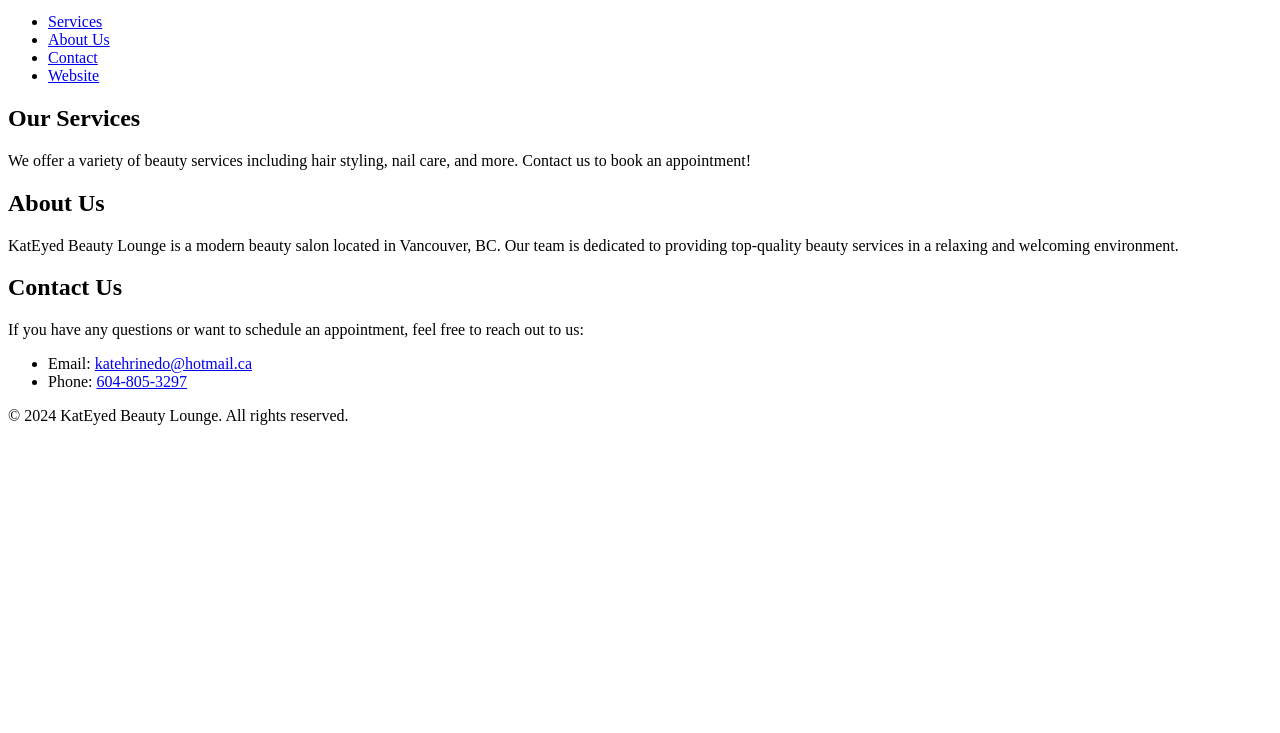
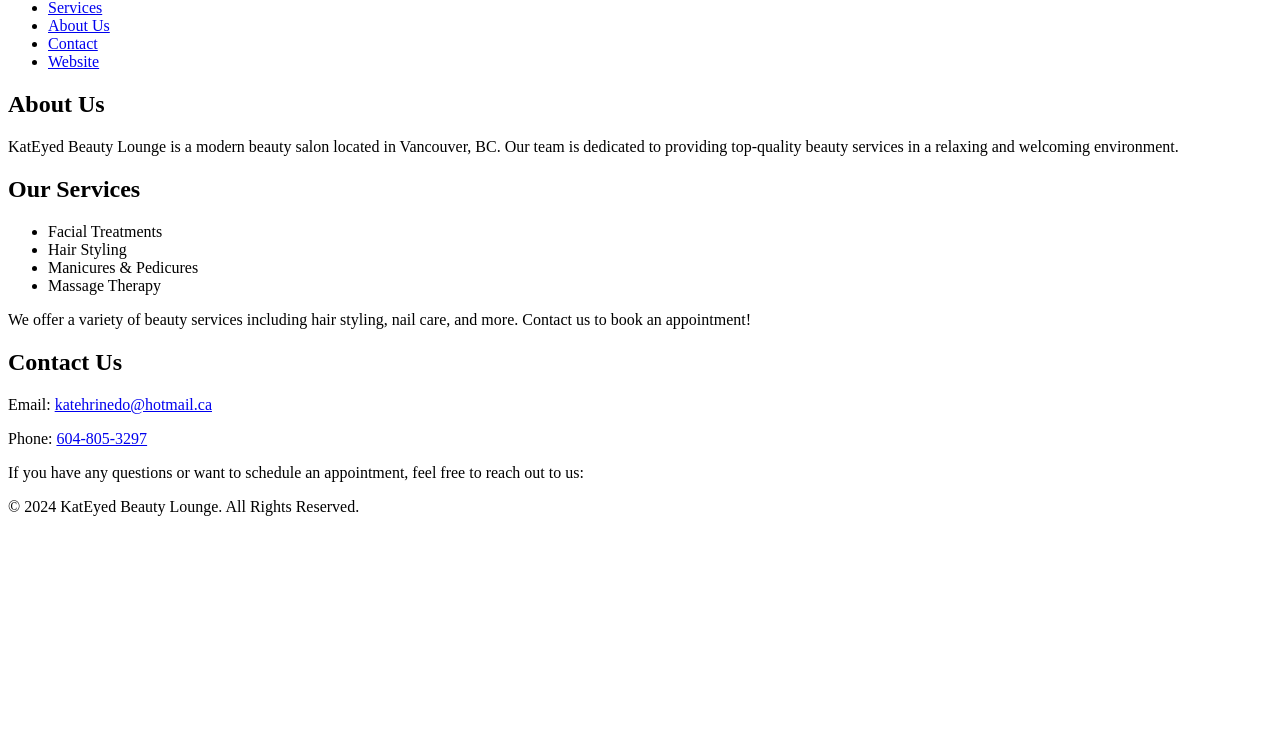
Before and after one commit to chris2677/KatEyed-Beauty-Lounge, a plain HTML site: page index.html in a window 1280 px wide. Shown: the part 67-800 px from the top of the page. Drawn offline with Linux system fonts and the light colour scheme.

Commit message:
Update index.html

```diff
--- a/index.html
+++ b/index.html
@@ -1,13 +1,12 @@
-<!DOCTYPE html>
-<html lang="en">
 <head>
     <meta charset="UTF-8">
     <meta name="viewport" content="width=device-width, initial-scale=1.0">
+    <meta http-equiv="X-UA-Compatible" content="ie=edge">
     <meta name="description" content="KatEyed Beauty Lounge - Beauty Salon">
     <meta name="keywords" content="Beauty Salon, Hair, Nails, Vancouver">
     <meta name="author" content="KatEyed Beauty Lounge">
     <title>KatEyed Beauty Lounge</title>
-    <link rel="stylesheet" href="styles.css">
+    <link rel="stylesheet" href="styles.css"> <!-- Ensure styles.css exists -->
 </head>
 <body>
     <header>
@@ -22,27 +21,31 @@
         </nav>
     </header>
 
-    <section id="services">
-        <h2>Our Services</h2>
-        <p>We offer a variety of beauty services including hair styling, nail care, and more. Contact us to book an appointment!</p>
-    </section>
-
     <section id="about-us">
         <h2>About Us</h2>
         <p>KatEyed Beauty Lounge is a modern beauty salon located in Vancouver, BC. Our team is dedicated to providing top-quality beauty services in a relaxing and welcoming environment.</p>
     </section>
 
+    <section id="services">
+        <h2>Our Services</h2>
+        <ul>
+            <li>Facial Treatments</li>
+            <li>Hair Styling</li>
+            <li>Manicures & Pedicures</li>
+            <li>Massage Therapy</li>
+        </ul>
+        <p>We offer a variety of beauty services including hair styling, nail care, and more. Contact us to book an appointment!</p>
+    </section>
+
     <section id="contact">
         <h2>Contact Us</h2>
+        <p>Email: <a href="mailto:katehrinedo@hotmail.ca">katehrinedo@hotmail.ca</a></p>
+        <p>Phone: <a href="tel:+16048053297">604-805-3297</a></p>
         <p>If you have any questions or want to schedule an appointment, feel free to reach out to us:</p>
-        <ul>
-            <li>Email: <a href="mailto:katehrinedo@hotmail.ca">katehrinedo@hotmail.ca</a></li>
-            <li>Phone: <a href="tel:+16048053297">604-805-3297</a></li>
-        </ul>
     </section>
 
     <footer>
-        <p>© 2024 KatEyed Beauty Lounge. All rights reserved.</p>
+        <p>&copy; 2024 KatEyed Beauty Lounge. All Rights Reserved.</p>
     </footer>
 </body>
 </html>
```
